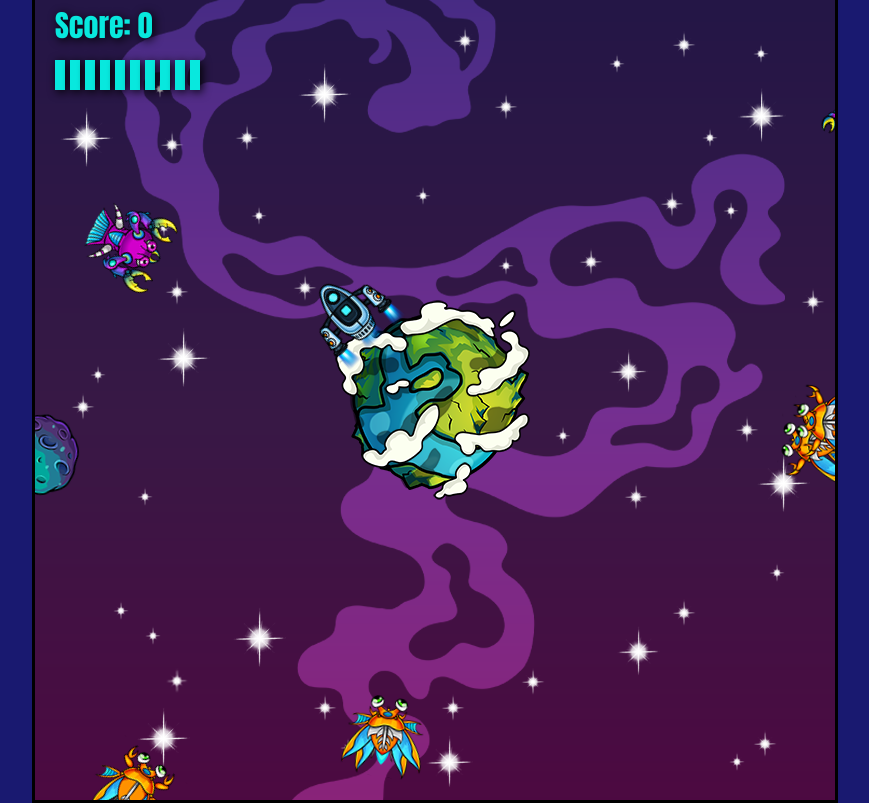
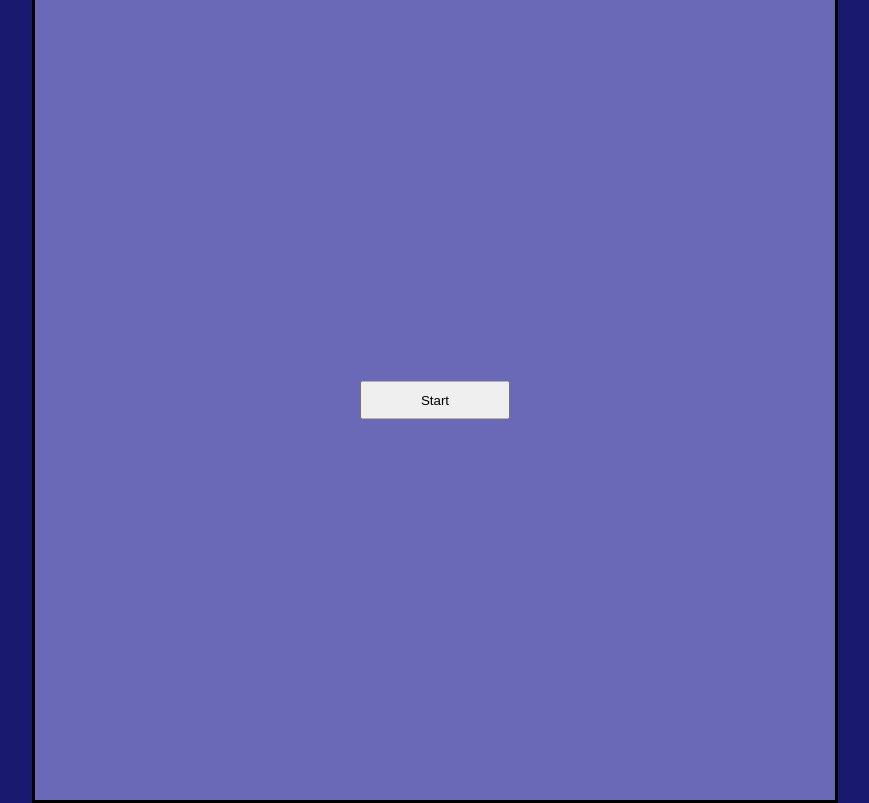
Before and after one commit to Mogrima/Planet-Defense, a website with bundled scripts: page index.html in a window 1280 px wide. Shown: the whole page, without its empty margins (205-1074 px from the left). Built offline with nearby package versions, Linux system fonts and the light colour scheme.

Commit message:
добавлен загрузочный экран перед началом игры. Игра запускается по нажатию на кнопку start. Запуск музыкальной темы удален из конструктора game, чтобы при открытии страницы не воспроизводилась сразу музыка

```diff
--- a/Style/style.css
+++ b/Style/style.css
@@ -14,3 +14,29 @@ html {
 .hidden {
     display: none;
 }
+
+.startDisplay {
+    position: absolute;
+    top: 50%;
+    left: 50%;
+    display: flex;
+    flex-direction: column;
+    align-items: center;
+    color: white;
+    transform: translate(-50%, -50%);
+    background: #6969B7;
+    width: 800px;
+    height: 800px;
+    max-width: 100%;
+    max-height: 100%;
+}
+
+.startButton {
+    position: absolute;
+    top: 50%;
+    left: 50%;
+    transform: translate(-50%, -50%);
+    width: 150px;
+    padding: 10px 0;
+    cursor: pointer;
+}
--- a/index.html
+++ b/index.html
@@ -9,6 +9,9 @@
 </head>
 <body>
     <canvas id="canvas"></canvas>
+    <div id="startDisplay" class="startDisplay">
+        <button id="startButton" class="startButton" type="button">Start</button>
+    </div>
 
     <div class="hidden">
         <img id="planet" src="./Assets/planet.png">
--- a/src/Game.js
+++ b/src/Game.js
@@ -16,7 +16,6 @@ export class Game {
         this.planet = new Planet(this);
         this.player = new Player(this);
         this.sound = new SoundController();
-        this.sound.mainSound();
 
         this.projectilePool = [];
         this.numberOfProjectiles = 30;
--- a/srcipt.js
+++ b/srcipt.js
@@ -5,6 +5,8 @@ import { Game } from './src/Game.js';
 window.addEventListener('load', function() {
     const canvas = document.getElementById('canvas');
     const ctx = canvas.getContext('2d');
+    const startDisplay = this.document.getElementById('startDisplay');
+    const startButton = this.document.getElementById('startButton');
     canvas.width = 800;
     canvas.height = 800;
     ctx.strokeStyle = 'white';
@@ -15,8 +17,8 @@ window.addEventListener('load', function() {
     ctx.textBaseline = 'middle';
 
     const game = new Game(canvas);
+    let lastTime = 0;
 
-    let lastTime = 0;
     function animate(timeStamp) {
         const deltaTime = timeStamp - lastTime;
         lastTime = timeStamp;
@@ -24,5 +26,14 @@ window.addEventListener('load', function() {
         game.render(ctx, deltaTime);
         requestAnimationFrame(animate);
     }
-    requestAnimationFrame(animate);
+
+
+    function startGame() {
+        startDisplay.style.display = 'none';
+        lastTime = 0;
+        game.restart();
+        animate(0);
+    }
+
+    startButton.addEventListener('click', startGame);
 });
```
